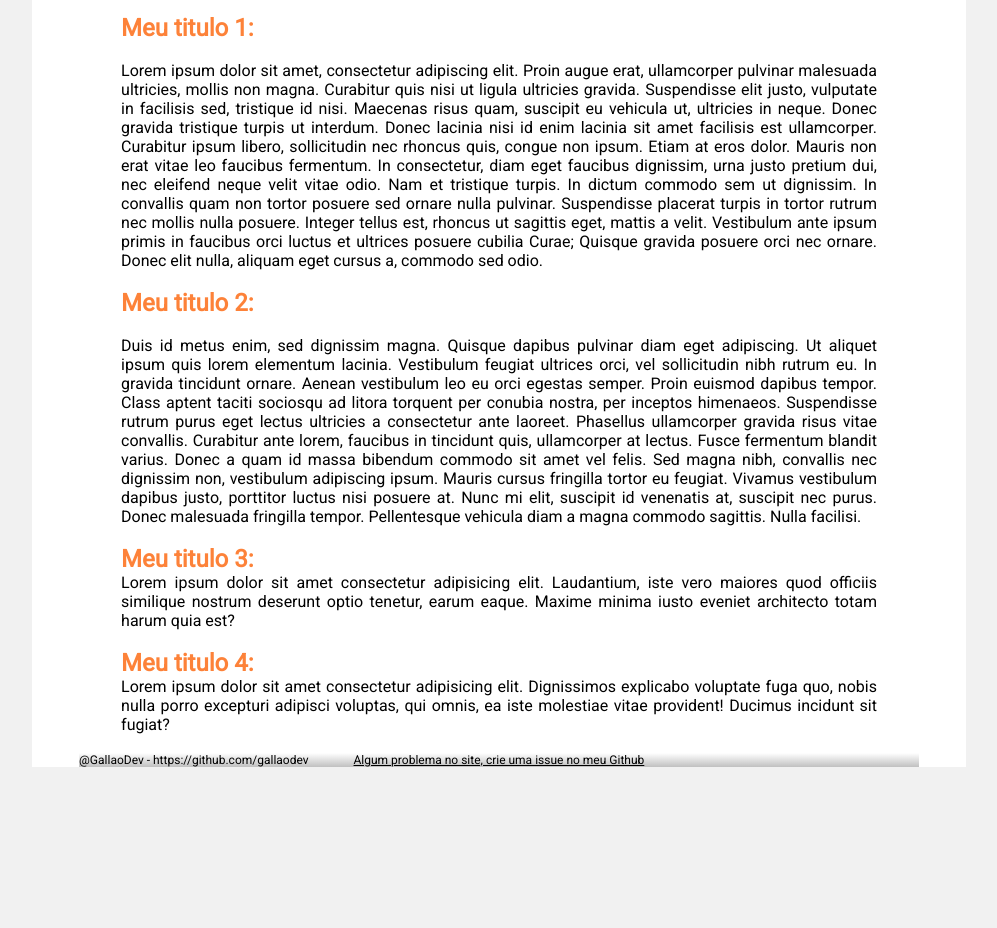
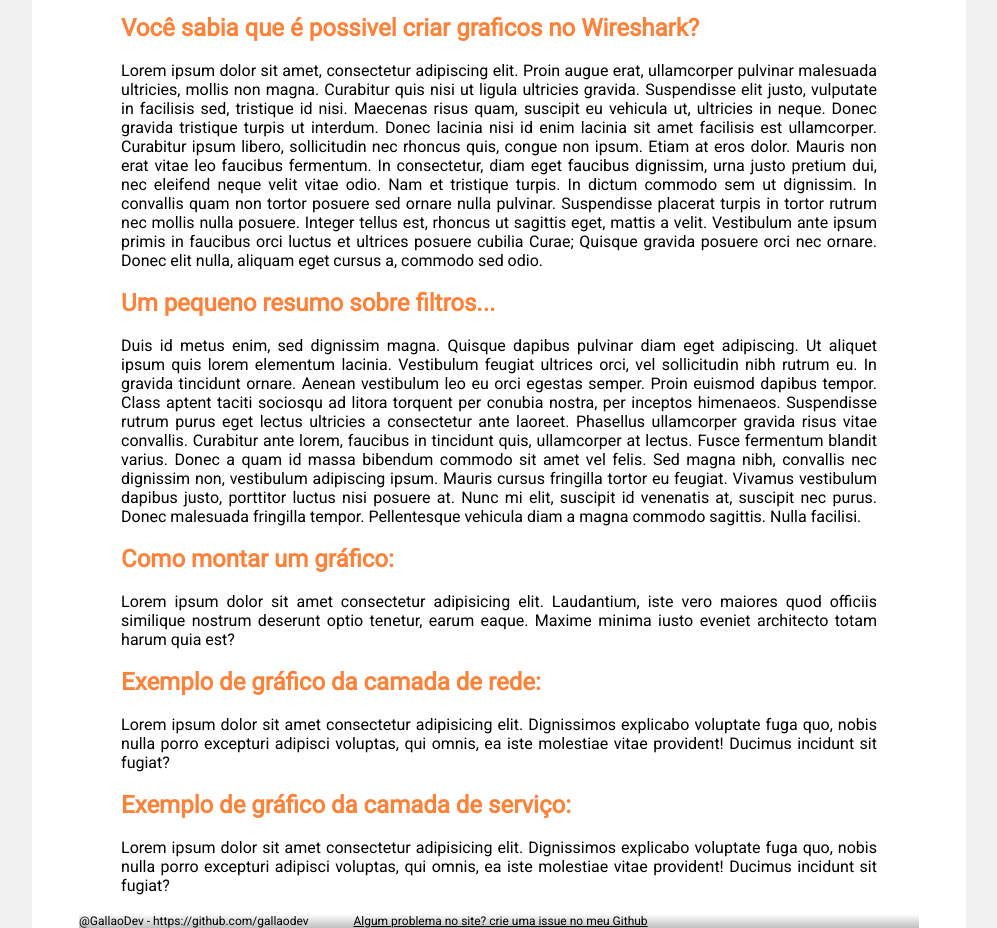
Before and after one commit to gallaodev/smart_fox_wireshark, a plain HTML site: page index.html in a window 1280 px wide. Shown: the part 90-1018 px from the top of the page, without its empty margins (141-1138 px from the left). Before the commit the page ends 857 px from the top, so only its background shows below. Drawn offline with Linux system fonts and the light colour scheme; a web font is replaced by a local one.

Commit message:
Update index.html

```diff
--- a/index.html
+++ b/index.html
@@ -1,8 +1,8 @@
 <!DOCTYPE html>
-<html id="html">
+<html lang="pt-br" id="html">
   <head>
     <meta charset="utf-8">
-    <title>My page title</title>
+    <title>Como montar gráficos com WIRESHARK</title>
     <link href="https://fonts.googleapis.com/css?family=Open+Sans+Condensed:300|Sonsie+One" rel="stylesheet" type="text/css">
     <link rel="stylesheet" href="style.css">
     <link rel="shortcut icon" href="imagens/fox_favi.ico" type="">
@@ -20,34 +20,35 @@
         </div>
     <div class="content">
         <h2 class="titulos_laranjas" id="titulos">
-            Meu titulo 1:
+            Você sabia que é possivel criar graficos no Wireshark?
         </h2><br>
         <p class="paragraf">
         Lorem ipsum dolor sit amet, consectetur adipiscing elit. Proin augue erat, ullamcorper pulvinar malesuada ultricies, mollis non magna. Curabitur quis nisi ut ligula ultricies gravida. Suspendisse elit justo, vulputate in facilisis sed, tristique id nisi. Maecenas risus quam, suscipit eu vehicula ut, ultricies in neque. Donec gravida tristique turpis ut interdum. Donec lacinia nisi id enim lacinia sit amet facilisis est ullamcorper. Curabitur ipsum libero, sollicitudin nec rhoncus quis, congue non ipsum. Etiam at eros dolor. Mauris non erat vitae leo faucibus fermentum. In consectetur, diam eget faucibus dignissim, urna justo pretium dui, nec eleifend neque velit vitae odio. Nam et tristique turpis. In dictum commodo sem ut dignissim. In convallis quam non tortor posuere sed ornare nulla pulvinar. Suspendisse placerat turpis in tortor rutrum nec mollis nulla posuere. Integer tellus est, rhoncus ut sagittis eget, mattis a velit. Vestibulum ante ipsum primis in faucibus orci luctus et ultrices posuere cubilia Curae; Quisque gravida posuere orci nec ornare. Donec elit nulla, aliquam eget cursus a, commodo sed odio.
-        </p>
-        <br>
+        </p><br>
         <h2 class="titulos_laranjas" id="titulos">
-            Meu titulo 2:
+            Um pequeno resumo sobre filtros...
         </h2><br>
         <p class="paragraf">
         Duis id metus enim, sed dignissim magna. Quisque dapibus pulvinar diam eget adipiscing. Ut aliquet ipsum quis lorem elementum lacinia. Vestibulum feugiat ultrices orci, vel sollicitudin nibh rutrum eu. In gravida tincidunt ornare. Aenean vestibulum leo eu orci egestas semper. Proin euismod dapibus tempor. Class aptent taciti sociosqu ad litora torquent per conubia nostra, per inceptos himenaeos. Suspendisse rutrum purus eget lectus ultricies a consectetur ante laoreet. Phasellus ullamcorper gravida risus vitae convallis. Curabitur ante lorem, faucibus in tincidunt quis, ullamcorper at lectus. Fusce fermentum blandit varius. Donec a quam id massa bibendum commodo sit amet vel felis. Sed magna nibh, convallis nec dignissim non, vestibulum adipiscing ipsum. Mauris cursus fringilla tortor eu feugiat. Vivamus vestibulum dapibus justo, porttitor luctus nisi posuere at. Nunc mi elit, suscipit id venenatis at, suscipit nec purus. Donec malesuada fringilla tempor. Pellentesque vehicula diam a magna commodo sagittis. Nulla facilisi.
-        </p>
-        <br>
+        </p><br>
         <h2 class="titulos_laranjas">
-            Meu titulo 3:
-        </h2>
+            Como montar um gráfico:
+        </h2><br>
         <p class="paragraf">Lorem ipsum dolor sit amet consectetur adipisicing elit. Laudantium, iste vero maiores quod officiis similique nostrum deserunt optio tenetur, earum eaque. Maxime minima iusto eveniet architecto totam harum quia est?
-        </p>
-        <br>
+        </p><br>
         <h2 class="titulos_laranjas">
-            Meu titulo 4:
-        </h2>
+            Exemplo de gráfico da camada de rede:
+        </h2><br>
         <p class="paragraf">Lorem ipsum dolor sit amet consectetur adipisicing elit. Dignissimos explicabo voluptate fuga quo, nobis nulla porro excepturi adipisci voluptas, qui omnis, ea iste molestiae vitae provident! Ducimus incidunt sit fugiat?
-        </p>
-        <br>
+        </p><br>
+        <h2 class="titulos_laranjas">
+           Exemplo de gráfico da camada de serviço:
+        </h2><br>
+        <p class="paragraf">Lorem ipsum dolor sit amet consectetur adipisicing elit. Dignissimos explicabo voluptate fuga quo, nobis nulla porro excepturi adipisci voluptas, qui omnis, ea iste molestiae vitae provident! Ducimus incidunt sit fugiat?
+        </p><br>
     </div>
     <div class="footer">
-        @GallaoDev - https://github.com/gallaodev <a class="footer_git" href="https://github.com/gallaodev"> Algum problema no site, crie uma issue no meu Github </a>
+        @GallaoDev - https://github.com/gallaodev <a class="footer_git" href="https://github.com/gallaodev"> Algum problema no site? crie uma issue no meu Github </a>
     </div>
 </div>
 <script>
```
